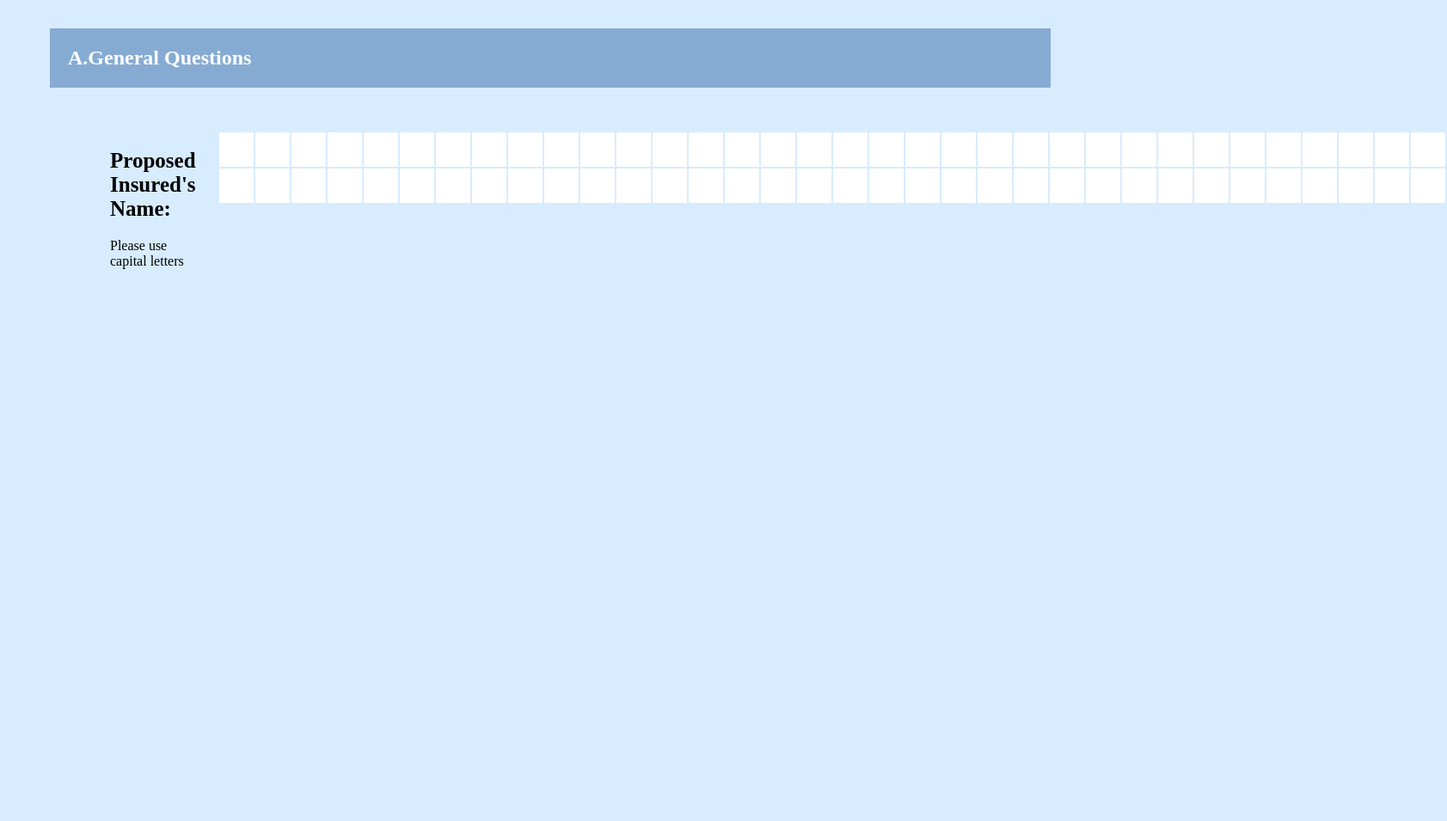
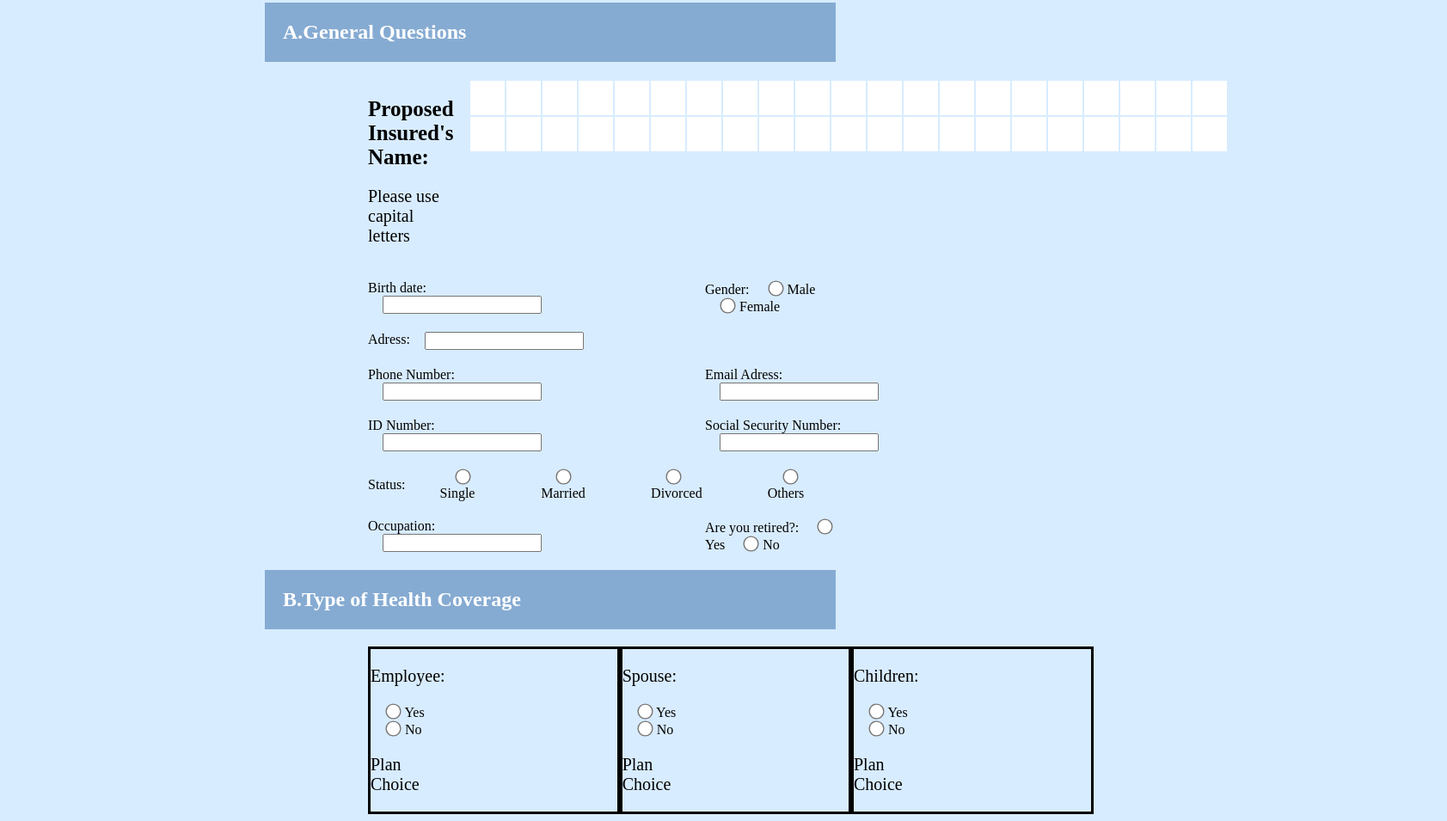
Before and after one commit to xuk4832-design/Formulario_practica, a plain HTML site: page index.html in a window 1280 px wide. Shown: the part 17-972 px from the top of the page at 86% size, 1683 px wide, since content can reach past the window. Before the commit the page ends 800 px from the top, so only its background shows below. Drawn offline with Linux system fonts and the light colour scheme.

Commit message:
"mitad-hecho"

```diff
--- a/index.html
+++ b/index.html
@@ -9,10 +9,12 @@
 
 <header>
 
+<!-- Titulo -->
     <section class="titulo">
         <h2>A.General Questions</h2>
     </section>
 
+<!-- Seccion 1 -->
     <section>
         <div class="flex">
             <div>
@@ -22,19 +24,6 @@
             <div class="alejate">
                 <table>
                     <tr>
-                        <td></td>
-                        <td></td>
-                        <td></td>
-                        <td></td>
-                        <td></td>
-                        <td></td>
-                        <td></td>
-                        <td></td>
-                        <td></td>
-                        <td></td>
-                        <td></td>
-                        <td></td>
-                        <td></td>
                         <td></td>
                         <td></td>
                         <td></td>
@@ -79,24 +68,142 @@
                         <td></td>
                         <td></td>
                         <td></td>
-                        <td></td>
-                        <td></td>
-                        <td></td>
-                        <td></td>
-                        <td></td>
-                        <td></td>
-                        <td></td>
-                        <td></td>
-                        <td></td>
-                        <td></td>
-                        <td></td>
-                        <td></td>
-                        <td></td>
                     </tr>
                 </table>
             </div>
         </div>
+<!-- Seccion 2 -->
+        <div class="flex gap">
+            <div>
+                <label for="fecha">Birth date:</label>
+                <input type="text" name="sexo" id="fecha" class="alejate">
+            </div>
+
+            <div>
+                <label for="Gender">Gender:</label>
+                <label>
+                <input type="radio" name="estado" class="checkbox-grande" value="single"> Male
+                </label>
+                <label>
+                <input type="radio" name="estado" class="checkbox-grande" value="single"> Female
+                </label>
+            </div>
+        </div>
+
+        <div class="flex">
+            <label for="fecha">Adress:</label>
+            <input type="text" name="sexo" id="fecha" class="alejate">
+        </div>
+
+        <div class="flex gap">
+            <div>
+                <label for="fecha">Phone Number:</label>
+                <input type="text" name="sexo" id="fecha" class="alejate">
+            </div>
+
+
+            <div>
+                <label for="Gender">Email Adress:</label>
+                <input type="text" name="sexo" id="fecha" class="alejate">
+            </div>
+        </div>
+
+<!-- Seccion 3 -->
+
+        <div class="flex gap">
+            <div>
+                <label for="fecha">ID Number:</label>
+                <input type="text" name="sexo" id="fecha" class="alejate">
+            </div>
+
+
+            <div>
+                <label for="Gender">Social Security Number:</label>
+                <input type="text" name="sexo" id="fecha" class="alejate">
+            </div>
+        </div>
+
+<!-- Seccion 4 -->
+
+        <div class="flex gap2 center">
+            <label for="Status">Status:</label>
+            <label>
+            <input type="radio" name="estado" class="checkbox-grande" value="single"> Single
+            </label>
+            <label>
+            <input type="radio" name="estado" class="checkbox-grande" value="single"> Married
+            </label>
+            <label>
+            <input type="radio" name="estado" class="checkbox-grande" value="single"> Divorced
+            </label>
+            <label>
+            <input type="radio" name="estado" class="checkbox-grande" value="single"> Others
+            </label>
+        </div>
+
+<!-- Seccion 5 -->
+
+        <div class="flex gap">
+            <div>
+                <label for="fecha">Occupation:</label>
+                <input type="text" name="sexo" id="fecha" class="alejate">
+            </div>
+
+
+            <div class="gap2">
+                <label for="Gender">Are you retired?:</label>
+                <label>
+                <input type="radio" name="estado" class="checkbox-grande" value="single"> Yes
+                </label>
+                <label>
+                <input type="radio" name="estado" class="checkbox-grande" value="single"> No
+                </label>
+            </div>
+        </div>
     </section>
+
+<!-- Titulo 2 -->
+
+    <section class="titulo">
+        <h2>B.Type of Health Coverage</h2>
+    </section>
+
+<!-- Seccion 6 -->
+    <section>
+        <div class="flex">
+            <div class="border">
+                <label for="Gender"><p>Employee:</p></label>
+                <label>
+                <input type="radio" name="estado" class="checkbox-grande" value="single"> Yes
+                </label>
+                <label>
+                <input type="radio" name="estado" class="checkbox-grande" value="single"> No
+                </label>
+                <p>Plan Choice</p>
+            </div>
+            <div class="border">
+                <label for="Gender"><p>Spouse:</p></label>
+                <label>
+                <input type="radio" name="estado" class="checkbox-grande" value="single"> Yes
+                </label>
+                <label>
+                <input type="radio" name="estado" class="checkbox-grande" value="single"> No
+                </label>
+                <p>Plan Choice</p>
+            </div>
+            <div class="border">
+                <label for="Gender"><p>Children:</p></label>
+                <label>
+                <input type="radio" name="estado" class="checkbox-grande" value="single"> Yes
+                </label>
+                <label>
+                <input type="radio" name="estado" class="checkbox-grande" value="single"> No
+                </label>
+                <p>Plan Choice</p>
+            </div>
+        </div>
+    </section>
+
 </header>
 
 </body>
--- a/style.css
+++ b/style.css
@@ -2,25 +2,43 @@
 
 body{
     background-color: rgb(216, 236, 255);
-}
-
-/*Header-1*/
-
-.alejate{
-    margin-left: 25px;
+    padding-left: 300px;
+    padding-right: 300px;
 }
 
 
 
+/*tamaño*/
+
+.width{
+    width: 20px;
+}
+
 /*posicionar*/
 
-.centro{
-    justify-content: center;
+
+
+
+.alejate{
+    margin-left: 17px;
+}
+
+.gap{
+    gap: 190px;
+}
+
+.gap2{
+    gap: 40px;
+}
+
+.center{
+    align-items: center;
 }
 
 /*aplicante*/
 
 .flex{
+    margin-top: 20px;
     display: flex;
 }
 
@@ -31,7 +49,8 @@ body{
     text-align: left;
     background-color: rgba(3, 66, 138, 0.384);
     color: white;
-    margin: 50px;
+    margin-top: 20px;
+    margin-bottom: 20px;
     padding: 1px;
 }
 
@@ -50,8 +69,16 @@ td{
     font-family: 'Lucida Sans', 'Lucida Sans Regular', 'Lucida Grande', 'Lucida Sans Unicode', Geneva, Verdana, sans-serif;
 }
 
+/*Borders*/
+
+.border{
+    border: solid;
+    padding-right: 200px;
+}
 /*palabras*/
-
+p{
+    font-size: 20px;
+}
 h2{
     padding-left: 20px;
 }
@@ -59,3 +86,9 @@ h2{
 h1{
     font-size: 25px;
 }
+
+.checkbox-grande {
+
+  -webkit-transform: scale(1.4);
+  margin-left: 20px;
+}
```
